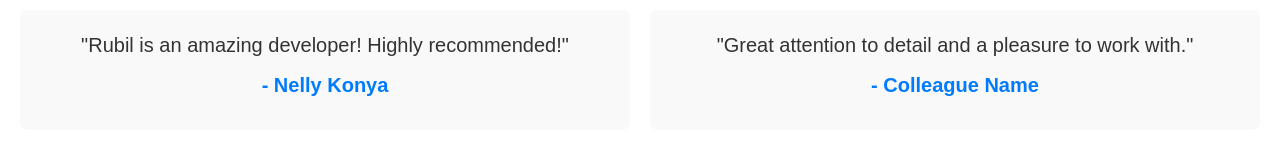
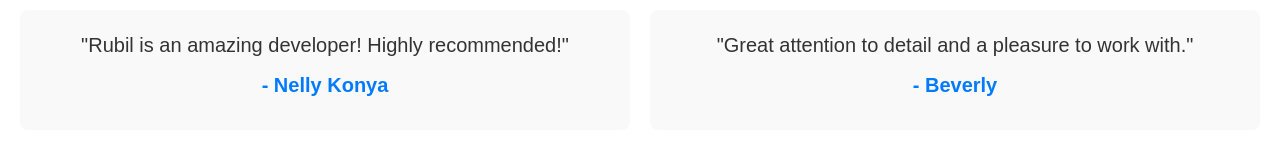
Before and after one commit to Rubil-Mogere-94/personal_website, a plain HTML site: page index.html in a window 1280 px wide. Shown: the part 1474-1634 px from the top of the page. Drawn offline with nearby package versions, Linux system fonts and the light colour scheme.

Commit message:
new commit

```diff
--- a/index.html
+++ b/index.html
@@ -124,7 +124,7 @@
             </div>
             <div class="testimonial">
                 <p>"Great attention to detail and a pleasure to work with."</p>
-                <p class="author">- Colleague Name</p>
+                <p class="author">- Beverly</p>
             </div>
         </div>
     </section>
```
